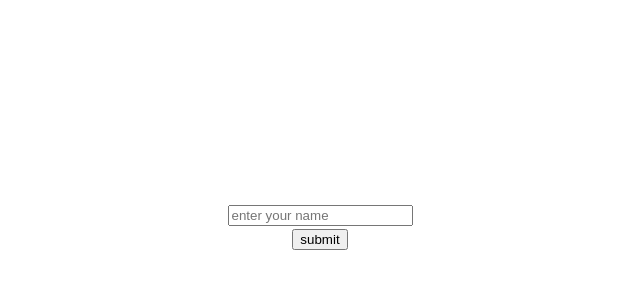
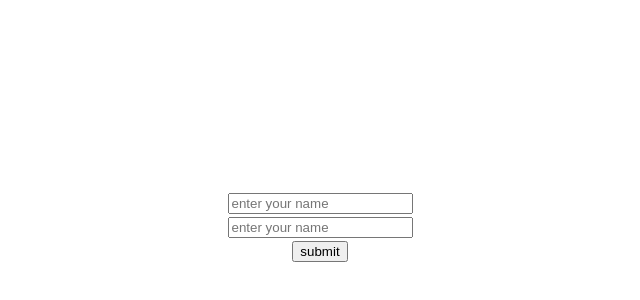
Before and after one commit to sohagroy7223/Explore-React-Form, a React (Vite) app: page / in a window 1280 px wide. Shown: the part 174-474 px from the top of the page, without its empty margins (320-960 px from the left). Built offline with nearby package versions, Linux system fonts and the light colour scheme.

Commit message:
addad simple input form in this file

```diff
--- a/src/Components/SimpleInput/SimpleInput.jsx
+++ b/src/Components/SimpleInput/SimpleInput.jsx
@@ -1,15 +1,16 @@
-import React from "react";
-
 const SimpleInput = () => {
   const handelSubmit = (e) => {
     e.preventDefault();
-    console.log("hay sohag");
+    console.log(e.target.name.value);
+    console.log(e.target.email.value);
   };
 
   return (
     <div>
       <form onSubmit={handelSubmit}>
-        <input type="text" placeholder="enter your name" />
+        <input type="text" name="name" placeholder="enter your name" />
+        <br />
+        <input type="email" name="email" placeholder="enter your name" />
         <br />
         <input type="submit" value="submit" />
       </form>
```
